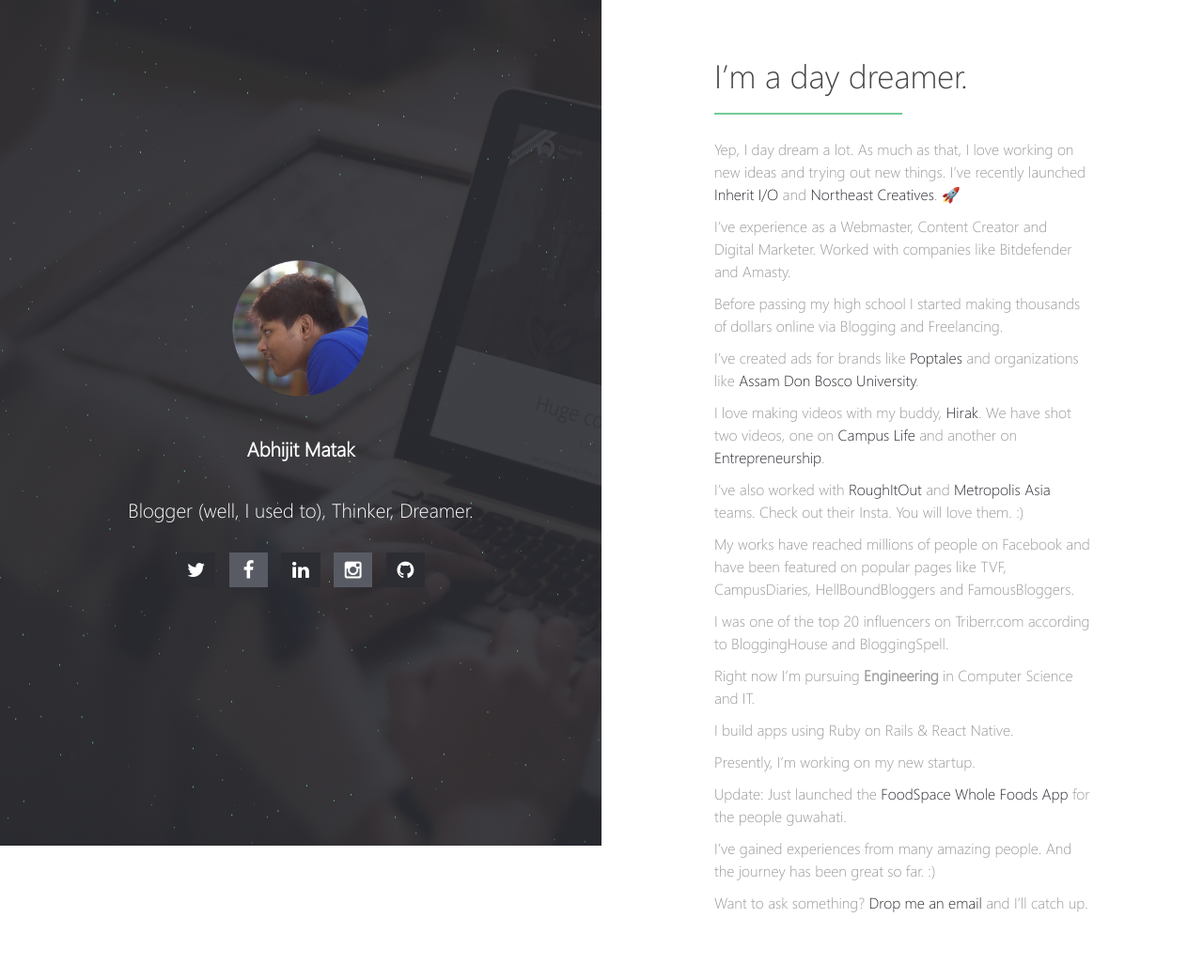
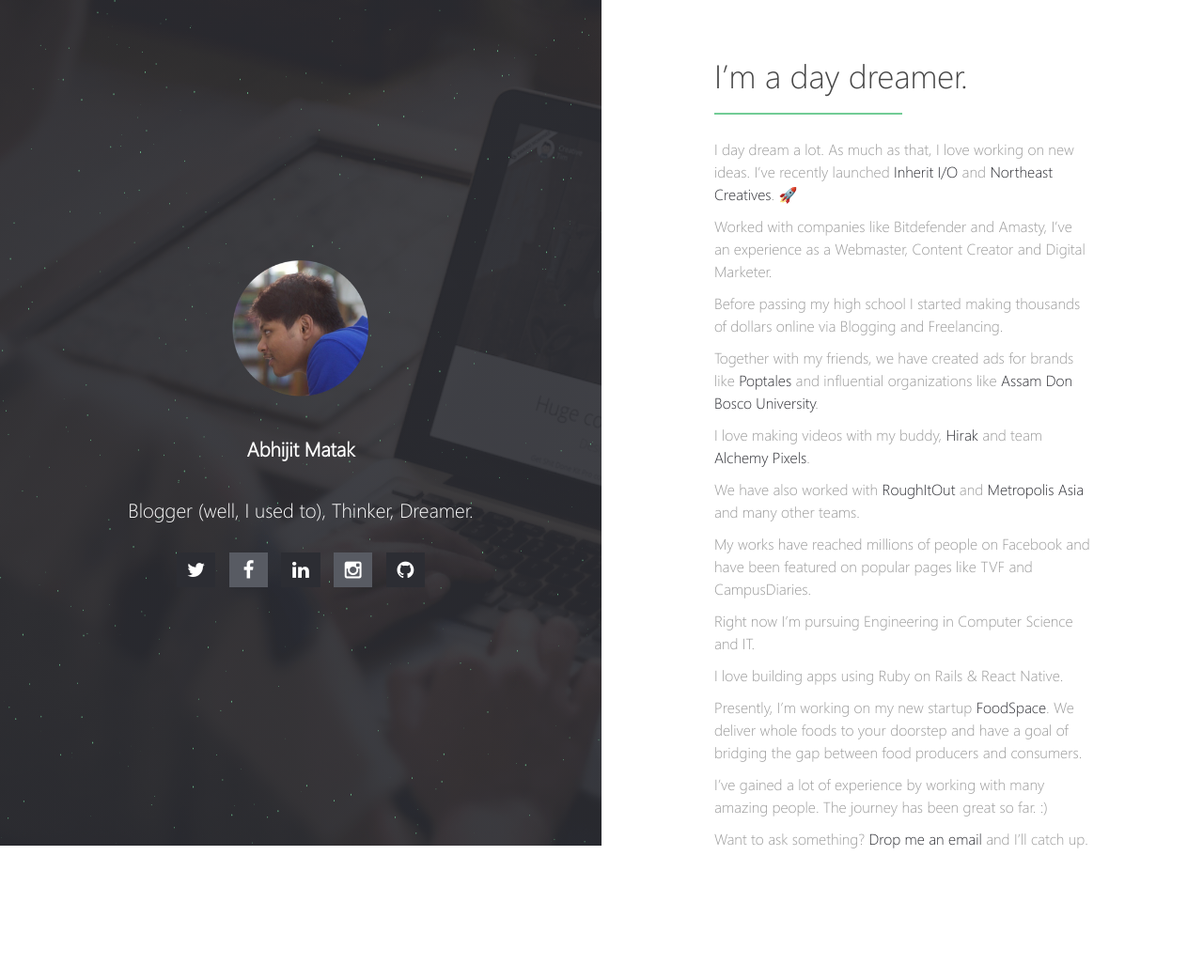
Before and after one commit to skyhitblog/skyhitblog.github.io, a Jekyll site: the page built from index.md, in a window 1280 px wide. Shown: the whole page at 94% size. Built offline with Jekyll 4.4.1, drawn with Linux system fonts in a browser that asks for light colours; our own code applies the rules of GitHub Pages for plain Markdown files; after the commit the page ends 975 px from its top, so only the background shows below that.

Commit message:
Update 2018

```diff
--- a/index.md
+++ b/index.md
@@ -3,30 +3,26 @@ layout: home
 ---
 # I'm a day dreamer.
 
-Yep, I day dream a lot. As much as that, I love working on new ideas and trying out new things. I've recently launched [Inherit I/O](http://inheritio.com) and [Northeast Creatives](http://northeastcreatives.com). 🚀
+I day dream a lot. As much as that, I love working on new ideas. I've recently launched [Inherit I/O](http://inheritio.com) and [Northeast Creatives](http://northeastcreatives.com). 🚀
 
-I've experience as a Webmaster, Content Creator and Digital Marketer. Worked with companies like Bitdefender and Amasty.
+Worked with companies like Bitdefender and Amasty, I've an experience as a Webmaster, Content Creator and Digital Marketer.
 
 Before passing my high school I started making thousands of dollars online via Blogging and Freelancing.
 
-I've created ads for brands like [Poptales](https://www.youtube.com/watch?v=z3c3GyQJVpk) and organizations like [Assam Don Bosco University](https://www.youtube.com/watch?v=x2In8M57bdY).
+Together with my friends, we have created ads for brands like [Poptales](https://www.youtube.com/watch?v=z3c3GyQJVpk) and influential organizations like [Assam Don Bosco University](https://www.youtube.com/watch?v=x2In8M57bdY).
 
-I love making videos with my buddy, [Hirak](http://facebook.com/Hirakjsarma/). We have shot two videos, one on [Campus Life](https://www.youtube.com/watch?v=yiQvrTI0l98) and another on [Entrepreneurship](https://www.youtube.com/watch?v=VA-7HYLgIG8).
+I love making videos with my buddy, [Hirak](http://facebook.com/Hirakjsarma/) and team [Alchemy Pixels](https://www.instagram.com/alchemypixels/).
 
-I've also worked with [RoughItOut](https://www.instagram.com/roughitout/) and [Metropolis Asia](https://www.instagram.com/metropolisasia/) teams. Check out their Insta. You will love them. :)
+We have also worked with [RoughItOut](https://www.instagram.com/roughitout/) and [Metropolis Asia](https://www.instagram.com/metropolisasia/) and many other teams.
 
-My works have reached millions of people on Facebook and have been featured on popular pages like TVF, CampusDiaries, HellBoundBloggers and FamousBloggers.
+My works have reached millions of people on Facebook and have been featured on popular pages like TVF and CampusDiaries.
 
-I was one of the top 20 influencers on Triberr.com according to BloggingHouse and BloggingSpell.
+Right now I'm pursuing Engineering in Computer Science and IT.
 
-Right now I'm pursuing <b>Engineering</b> in Computer Science and IT.
+I love building apps using Ruby on Rails & React Native.
 
-I build apps using Ruby on Rails & React Native.
+Presently, I'm working on my new startup [FoodSpace](https://play.google.com/store/apps/details?id=com.foodspace.foodspace). We deliver whole foods to your doorstep and have a goal of bridging the gap between food producers and consumers.
 
-Presently, I'm working on my new startup.
-
-Update: Just launched the [FoodSpace Whole Foods App](https://play.google.com/store/apps/details?id=com.foodspace.foodspace) for the people guwahati.
-
-I've gained experiences from many amazing people. And the journey has been great so far. :)
+I've gained a lot of experience by working with many amazing people. The journey has been great so far. :)
 
 Want to ask something? [Drop me an email](mailto:skyhitblog@icloud.com) and I'll catch up.
```
